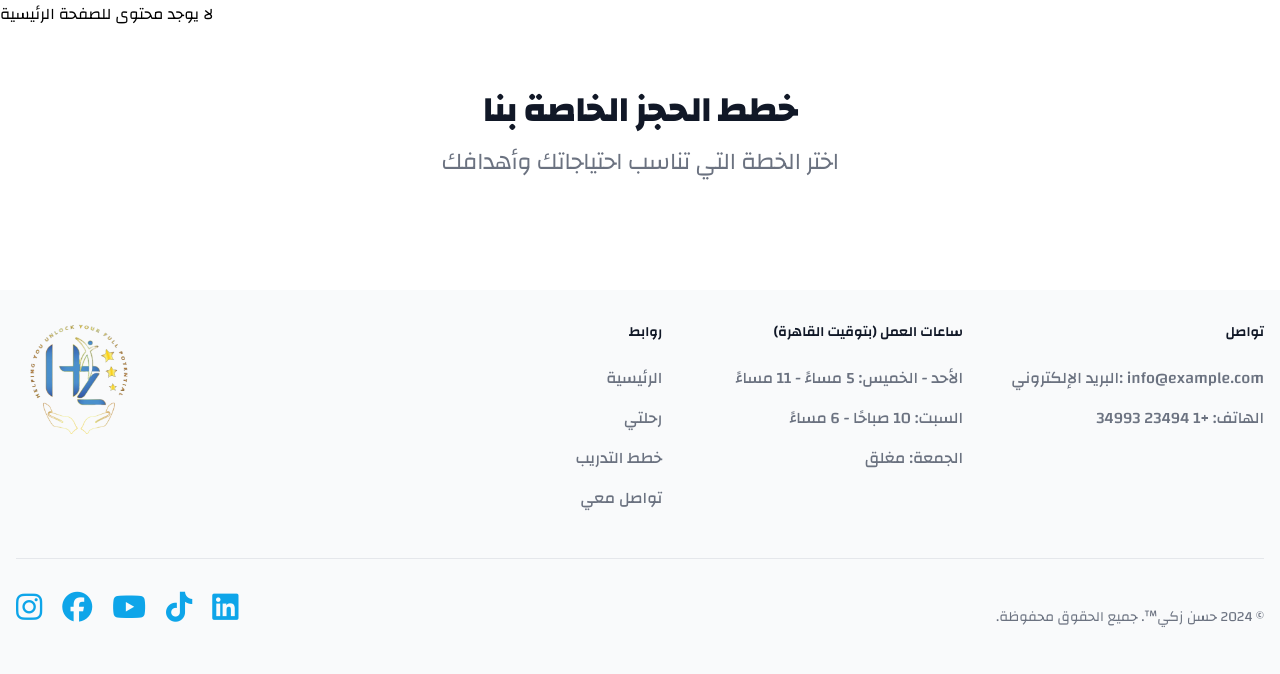
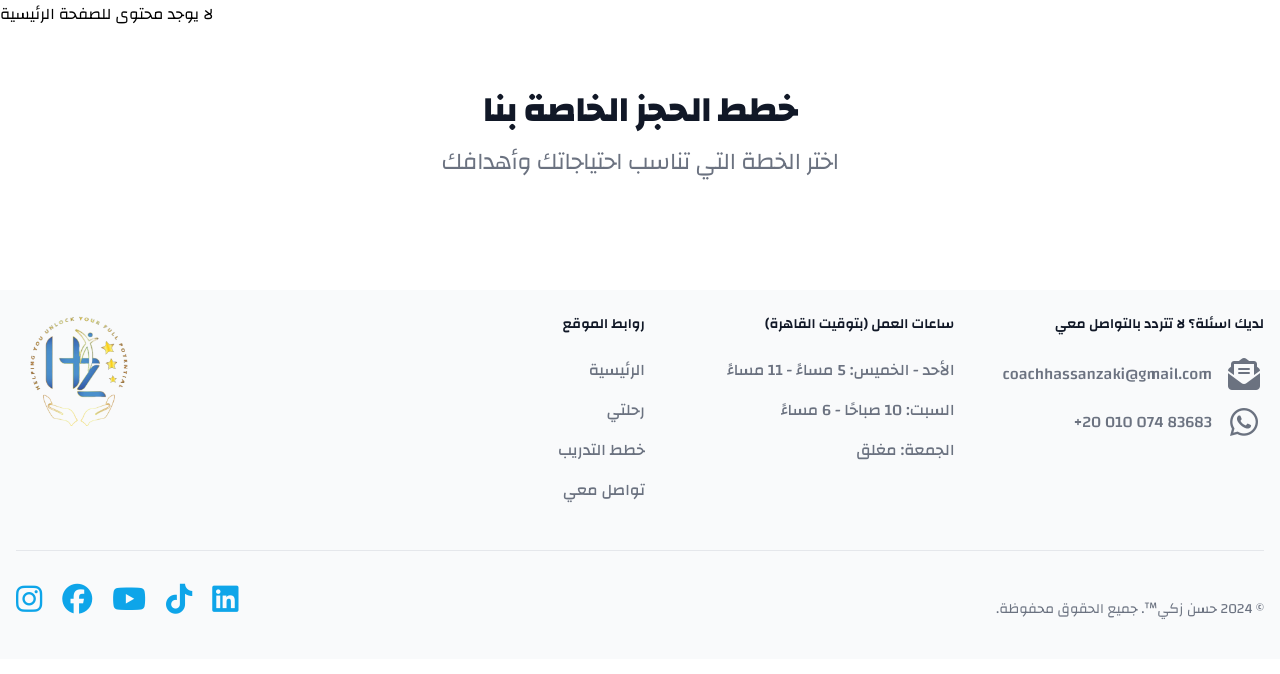
Before and after one commit to Abubakr-Alsheikh/hassanzaki-coaching-website, a Django app: page / in a window 1280 px wide. Shown: the part 78-752 px from the top of the page. Run offline with Django 5.2, Linux system fonts and the light colour scheme; data that the repository does not hold is empty; some libraries are stand-ins or nearby versions.

Commit message:
Improving the footer

```diff
--- a/static/src/output.css
+++ b/static/src/output.css
@@ -1584,6 +1584,10 @@ input:checked + .toggle-bg {
   gap: 2rem;
 }
 
+.gap-3 {
+  gap: 0.75rem;
+}
+
 .space-x-2 > :not([hidden]) ~ :not([hidden]) {
   --tw-space-x-reverse: 0;
   margin-right: calc(0.5rem * var(--tw-space-x-reverse));
--- a/templates/coaching/footer.html
+++ b/templates/coaching/footer.html
@@ -1,21 +1,23 @@
 {% load static %}
 <footer class="bg-gray-50 dark:bg-gray-900" id="contact" dir="rtl">
-  <div class="mx-auto w-full max-w-screen-xl p-4 py-6 lg:py-8">
+  <div class="mx-auto w-full max-w-screen-xl p-4 py-6">
     <div class="md:flex md:justify-between rtl:flex-row-reverse">
       <div class="mb-6 flex items-center justify-center md:mb-0 md:items-start md:justify-start">
         <a href="{% url 'coaching:index' %}" class="flex items-center">
           <img src="{% static 'images/logo.png' %}" class="me-3 h-28" alt="coach Logo" />
         </a>
       </div>
-      <div class="grid grid-cols-1 gap-8 sm:grid-cols-3 sm:gap-12 rtl:text-right">
+      <div class="grid grid-cols-1 gap-8 sm:grid-cols-3 sm:gap-12">
         <div>
-          <h2 class="mb-6 text-sm font-semibold uppercase text-gray-900 dark:text-white">تواصل</h2>
+          <h2 class="mb-6 text-sm font-semibold uppercase text-gray-900 dark:text-white">لديك اسئلة؟ لا تتردد بالتواصل معي</h2>
           <ul class="font-medium text-gray-500 dark:text-gray-400" dir="ltr">
-            <li class="mb-4">
-              <a href="https://github.com/themesberg/flowbite" class="hover:underline">البريد الإلكتروني: info@example.com</a>
+            <li class="mb-4 flex items-center justify-end gap-3">
+              <a href="mailto:coachhassanzaki@gmail.com" target="_blank" title="email" rel="noopener" class="hover:underline">coachhassanzaki@gmail.com</a>
+              <i class="fa fa-envelope-open-text fa-2x fa-fw"></i>
             </li>
-            <li>
-              <a href="https://discord.gg/4eeurUVvTy" class="hover:underline">الهاتف: +1 23494 34993</a>
+            <li class="flex items-center justify-end gap-3">
+              <a href="https://wa.me/2001007483683" target="_blank" title="wahtsapp" rel="noopener" class="hover:underline">+20 010 074 83683</a>
+              <i class="fab fa-whatsapp fa-2x fa-fw"></i>
             </li>
           </ul>
         </div>
@@ -34,7 +36,7 @@
           </ul>
         </div>
         <div>
-          <h2 class="mb-6 text-sm font-semibold uppercase text-gray-900 dark:text-white">روابط</h2>
+          <h2 class="mb-6 text-sm font-semibold uppercase text-gray-900 dark:text-white">روابط الموقع</h2>
           <ul class="font-medium text-gray-500 dark:text-gray-400">
             <li class="mb-4">
               <a href="{% url 'coaching:index' %}" class="hover:underline">الرئيسية</a>
--- a/templates/coaching/index.html
+++ b/templates/coaching/index.html
@@ -11,7 +11,7 @@
       {% include "coaching/components/social_icons.html" %}
       <p class="mb-6 max-w-2xl font-light text-gray-500 dark:text-gray-400 md:text-lg lg:mb-8 lg:text-xl">{{ home_content.hero_description }}</p>
       <a href="#price" class="inline-flex items-center justify-center rounded-lg bg-primary-700 px-5 py-3 text-center text-base font-medium text-white hover:bg-primary-800 focus:ring-4 focus:ring-primary-300 dark:focus:ring-primary-900">
-        احجز الان جلسة
+        احجز جلسة الان
         <svg class="ms-2 h-3.5 w-3.5 rtl:rotate-180" aria-hidden="true" xmlns="http://www.w3.org/2000/svg" fill="none" viewBox="0 0 14 10">
           <path stroke="currentColor" stroke-linecap="round" stroke-linejoin="round" stroke-width="2" d="M1 5h12m0 0L9 1m4 4L9 9" />
         </svg>
```
